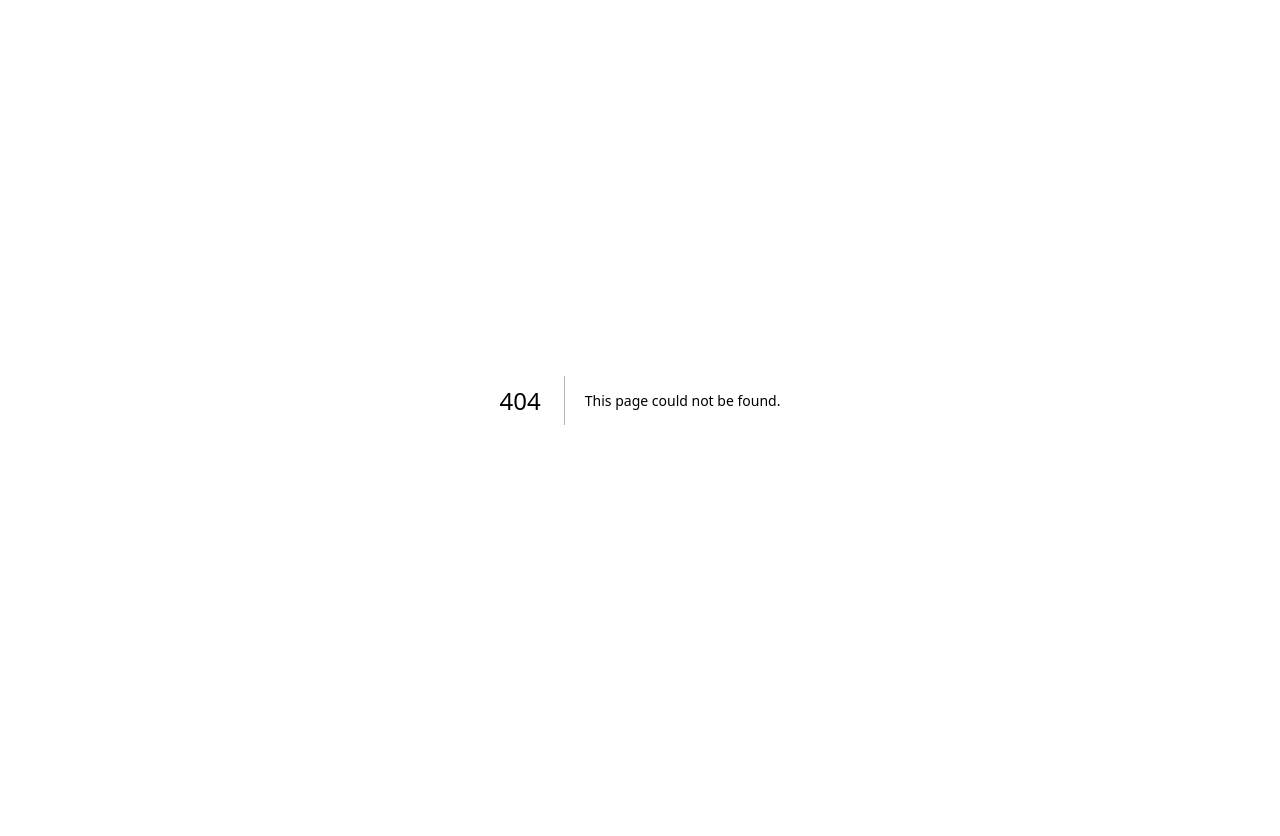
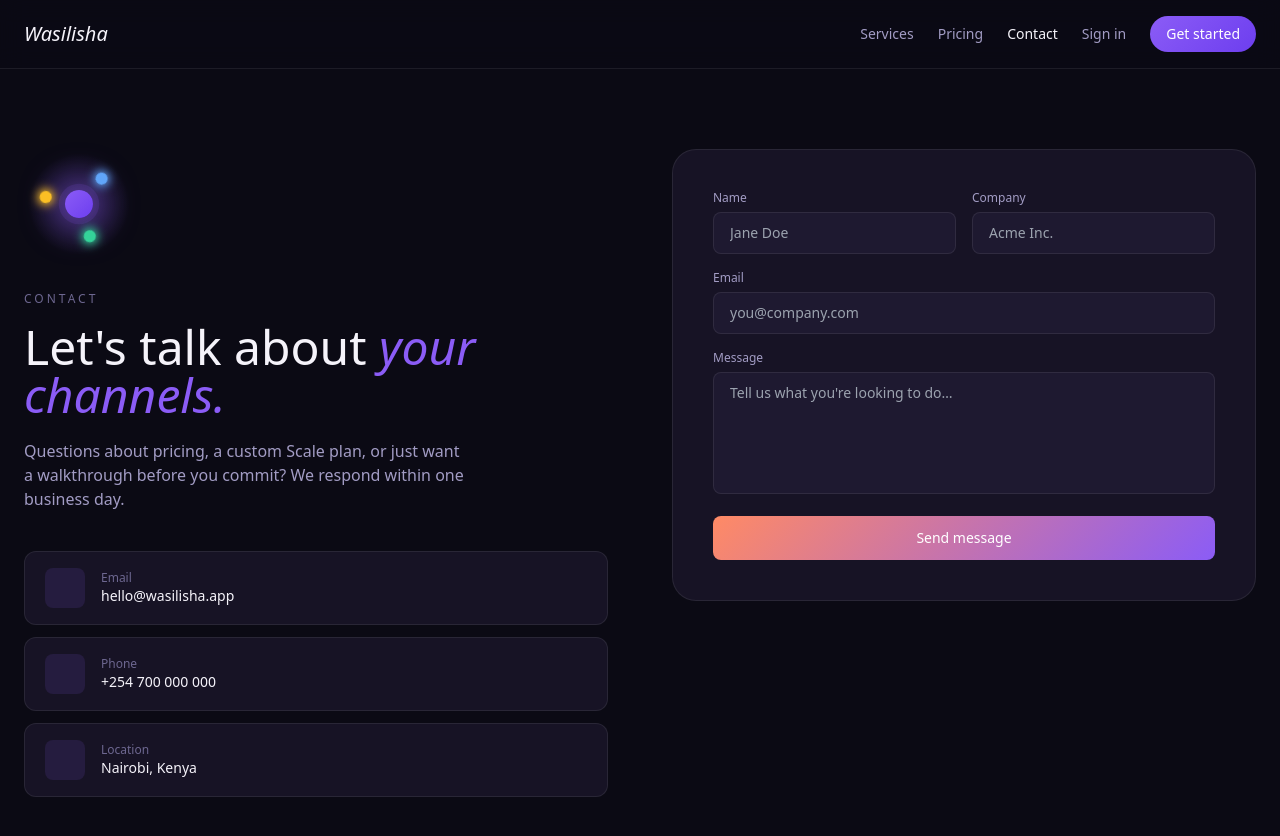
Before and after one commit to JosephMasaka/Wasilisha, a Next.js app: page /contact in a window 1280 px wide. Before the commit this address had no page. Shown: the top 836 px of the page. Before the commit the page ends 800 px from the top, so only its background shows below. Built offline with nearby package versions, Linux system fonts and the light colour scheme.

Commit message:
contatc page: first commit

```diff
--- /dev/null
+++ b/app/contact/page.tsx
@@ -0,0 +1,204 @@
+"use client";
+
+import { useState } from "react";
+import Link from "next/link";
+import ConvergenceOrbit from "@/components/ConvergenceOrbit";
+
+const contactPoints = [
+  { icon: "bi-envelope-fill", label: "Email", value: "hello@wasilisha.app" },
+  { icon: "bi-telephone-fill", label: "Phone", value: "+254 700 000 000" },
+  { icon: "bi-geo-alt-fill", label: "Location", value: "Nairobi, Kenya" },
+];
+
+export default function ContactPage() {
+  const [formData, setFormData] = useState({ name: "", email: "", company: "", message: "" });
+  const [submitted, setSubmitted] = useState(false);
+  const [loading, setLoading] = useState(false);
+
+  const handleSubmit = async (e: React.FormEvent) => {
+    e.preventDefault();
+    setLoading(true);
+    // TODO: wire to your actual endpoint, e.g. POST /api/contact
+    await new Promise((r) => setTimeout(r, 600));
+    setLoading(false);
+    setSubmitted(true);
+  };
+
+  const inputStyle = {
+    background: "var(--surface-2)",
+    borderColor: "var(--border)",
+    color: "var(--text)",
+  };
+
+  return (
+    <div className="min-h-screen" style={{ background: "var(--bg)", color: "var(--text)" }}>
+      <header
+        className="sticky top-0 z-10 border-b"
+        style={{ borderColor: "var(--border)", background: "rgba(11,10,20,0.75)", backdropFilter: "blur(12px)" }}
+      >
+        <div className="container mx-auto px-6 py-4 flex items-center justify-between">
+          <Link href="/" className="font-display text-xl italic" style={{ color: "var(--text)" }}>
+            Wasilisha
+          </Link>
+          <nav className="flex items-center gap-6 text-sm">
+            <Link href="/services" className="hover:opacity-80 transition" style={{ color: "var(--text-muted)" }}>
+              Services
+            </Link>
+            <Link href="/pricing" className="hover:opacity-80 transition" style={{ color: "var(--text-muted)" }}>
+              Pricing
+            </Link>
+            <Link href="/contact" style={{ color: "var(--text)" }}>
+              Contact
+            </Link>
+            <Link href="/auth/signin" className="hover:opacity-80 transition" style={{ color: "var(--text-muted)" }}>
+              Sign in
+            </Link>
+            <Link
+              href="/auth/signup"
+              className="px-4 py-2 rounded-full text-sm font-medium transition hover:brightness-110"
+              style={{ background: "linear-gradient(135deg, var(--primary), var(--primary-dim))", color: "white" }}
+            >
+              Get started
+            </Link>
+          </nav>
+        </div>
+      </header>
+
+      <section className="container mx-auto px-6 py-16 lg:py-20 grid lg:grid-cols-2 gap-16 items-start">
+        {/* Left: info panel */}
+        <div>
+          <ConvergenceOrbit size={110} />
+          <p className="uppercase tracking-[0.25em] text-xs mt-8 mb-4" style={{ color: "var(--text-faint)" }}>
+            Contact
+          </p>
+          <h1 className="font-display text-4xl md:text-5xl mb-5 leading-[1.1]">
+            Let&apos;s talk about <span className="italic" style={{ color: "var(--primary)" }}>your channels.</span>
+          </h1>
+          <p className="max-w-md mb-10" style={{ color: "var(--text-muted)" }}>
+            Questions about pricing, a custom Scale plan, or just want a walkthrough
+            before you commit? We respond within one business day.
+          </p>
+
+          <div className="space-y-3">
+            {contactPoints.map((c) => (
+              <div
+                key={c.label}
+                className="flex items-center gap-4 px-5 py-4 rounded-xl border"
+                style={{ background: "var(--surface)", borderColor: "var(--border)" }}
+              >
+                <div
+                  className="w-10 h-10 rounded-lg flex items-center justify-center shrink-0"
+                  style={{ background: "rgba(139,92,246,0.12)" }}
+                >
+                  <i className={`bi ${c.icon}`} style={{ color: "var(--primary)", fontSize: 16 }} />
+                </div>
+                <div>
+                  <div className="text-xs" style={{ color: "var(--text-faint)" }}>
+                    {c.label}
+                  </div>
+                  <div className="text-sm font-medium" style={{ color: "var(--text)" }}>
+                    {c.value}
+                  </div>
+                </div>
+              </div>
+            ))}
+          </div>
+        </div>
+
+        {/* Right: form */}
+        <div
+          className="rounded-3xl border p-8 md:p-10"
+          style={{ background: "var(--surface)", borderColor: "var(--border)" }}
+        >
+          {submitted ? (
+            <div className="text-center py-12">
+              <div
+                className="w-14 h-14 rounded-full flex items-center justify-center mx-auto mb-5"
+                style={{ background: "rgba(52,211,153,0.12)" }}
+              >
+                <i className="bi bi-check-lg" style={{ color: "var(--whatsapp)", fontSize: 24 }} />
+              </div>
+              <h2 className="font-display text-2xl mb-2" style={{ color: "var(--text)" }}>
+                Message sent
+              </h2>
+              <p className="text-sm" style={{ color: "var(--text-muted)" }}>
+                Thanks — we&apos;ll get back to you within one business day.
+              </p>
+            </div>
+          ) : (
+            <form onSubmit={handleSubmit} className="space-y-4">
+              <div className="grid sm:grid-cols-2 gap-4">
+                <div>
+                  <label className="block text-xs font-medium mb-1.5" style={{ color: "var(--text-muted)" }}>
+                    Name
+                  </label>
+                  <input
+                    type="text"
+                    required
+                    value={formData.name}
+                    onChange={(e) => setFormData({ ...formData, name: e.target.value })}
+                    className="w-full px-4 py-2.5 rounded-lg border text-sm outline-none focus:border-[var(--primary)] transition"
+                    style={inputStyle}
+                    placeholder="Jane Doe"
+                  />
+                </div>
+                <div>
+                  <label className="block text-xs font-medium mb-1.5" style={{ color: "var(--text-muted)" }}>
+                    Company
+                  </label>
+                  <input
+                    type="text"
+                    value={formData.company}
+                    onChange={(e) => setFormData({ ...formData, company: e.target.value })}
+                    className="w-full px-4 py-2.5 rounded-lg border text-sm outline-none focus:border-[var(--primary)] transition"
+                    style={inputStyle}
+                    placeholder="Acme Inc."
+                  />
+                </div>
+              </div>
+
+              <div>
+                <label className="block text-xs font-medium mb-1.5" style={{ color: "var(--text-muted)" }}>
+                  Email
+                </label>
+                <input
+                  type="email"
+                  required
+                  value={formData.email}
+                  onChange={(e) => setFormData({ ...formData, email: e.target.value })}
+                  className="w-full px-4 py-2.5 rounded-lg border text-sm outline-none focus:border-[var(--primary)] transition"
+                  style={inputStyle}
+                  placeholder="you@company.com"
+                />
+              </div>
+
+              <div>
+                <label className="block text-xs font-medium mb-1.5" style={{ color: "var(--text-muted)" }}>
+                  Message
+                </label>
+                <textarea
+                  required
+                  rows={5}
+                  value={formData.message}
+                  onChange={(e) => setFormData({ ...formData, message: e.target.value })}
+                  className="w-full px-4 py-2.5 rounded-lg border text-sm outline-none focus:border-[var(--primary)] transition resize-none"
+                  style={inputStyle}
+                  placeholder="Tell us what you're looking to do…"
+                />
+              </div>
+
+              <button
+                type="submit"
+                disabled={loading}
+                className="w-full py-3 rounded-lg font-medium text-sm transition hover:brightness-110 disabled:opacity-50 disabled:cursor-not-allowed"
+                style={{ background: "linear-gradient(135deg, var(--warm), var(--primary))", color: "white" }}
+              >
+                {loading ? "Sending…" : "Send message"}
+              </button>
+            </form>
+          )}
+        </div>
+      </section>
+    </div>
+  );
+}
```
